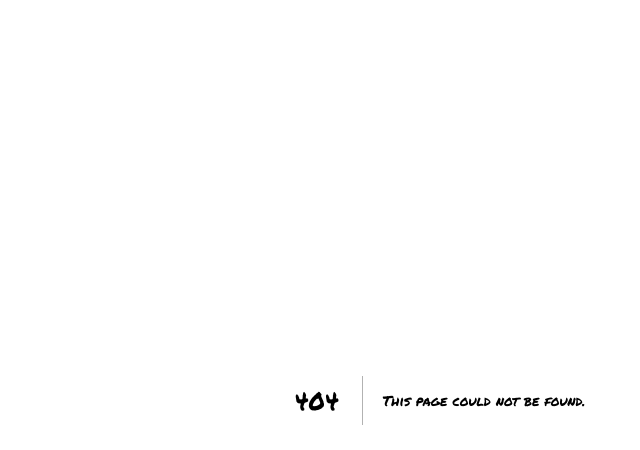
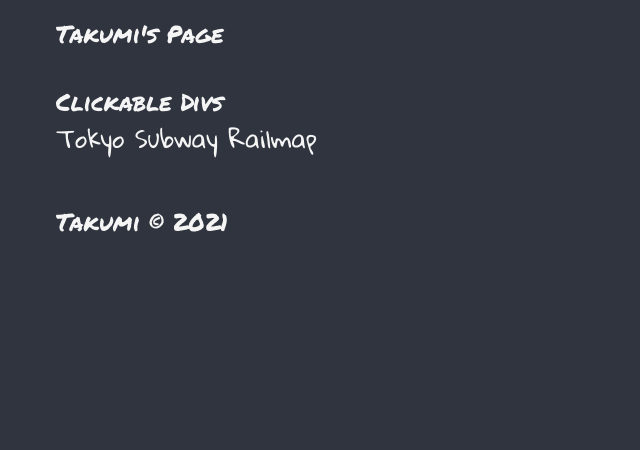
Before and after one commit to gitkumi/gitkumi.github.io, a Next.js app: page /clickable-divs in a window 1280 px wide. Before the commit this address had no page. Shown: the top 450 px of the page, without its empty margins (200-840 px from the left). Built offline with nearby package versions, Linux system fonts and the light colour scheme.

Commit message:
Create railmap cd

```diff
--- a/components/Navbar/index.js
+++ b/components/Navbar/index.js
@@ -5,7 +5,7 @@ export default function Navbar() {
   return (
     <nav className={styles.main}>
       <Container>
-        <h1>Takumi's Page</h1>
+        <a href="/">Takumi's Page</a>
       </Container>
     </nav>
   )
--- a/components/Navbar/index.module.scss
+++ b/components/Navbar/index.module.scss
@@ -1,4 +1,5 @@
 .main {
   padding-top: 1rem;
   padding-bottom: 2rem;
+  font-family: 'Permanent Marker', cursive;
 }
--- /dev/null
+++ b/pages/clickable-divs/index.js
@@ -0,0 +1,35 @@
+import Head from 'next/head'
+import Container from 'components/Container'
+import Navbar from 'components/Navbar'
+import Footer from 'components/Footer'
+import Link from 'next/link'
+
+export default function ClickableDivs() {
+  return (
+    <div>
+      <Head>
+        <title>Takumi Ito |> Software Developer</title>
+        <link rel="icon" href="/favicon.ico" />
+      </Head>
+
+      <Navbar />
+
+      <main>
+        <Container>
+          <div>
+            <h1>Clickable Divs</h1>
+          </div>
+
+          <div>
+            <Link href="/clickable-divs/tokyo-subway-railmap">
+              <a>Tokyo Subway Railmap</a>
+            </Link>
+          </div>
+
+        </Container>
+      </main>
+
+      <Footer />
+    </div>
+  )
+}
```
Also changed, not shown: components/RailMap/index.js (added, +8 -0 lines), pages/clickable-divs/tokyo-subway-railmap/index.js (added, +31 -0 lines), constants/index.js (added), pages/clickable-divs/tokyo-subway-railmap/index.module.scss (added).
